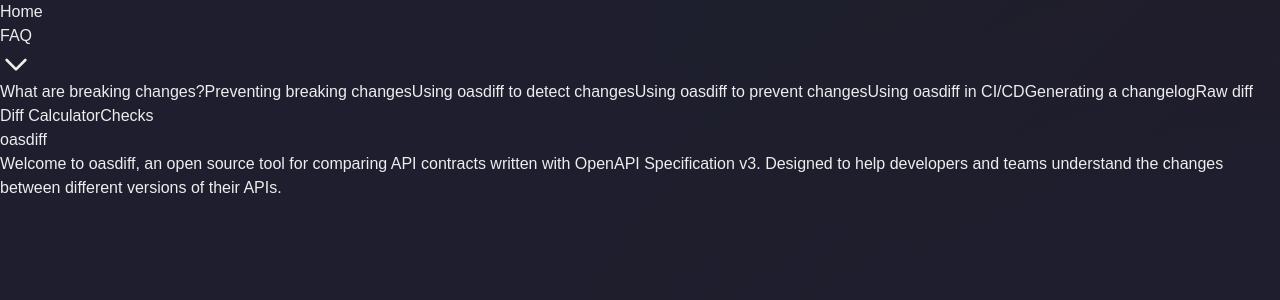
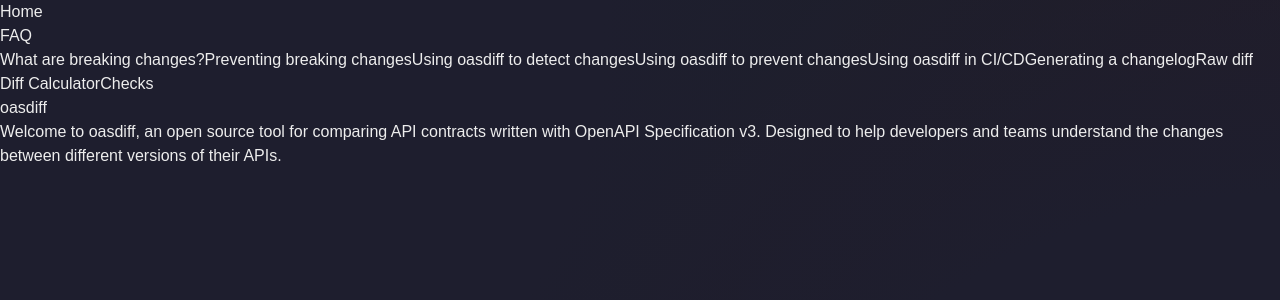
Before and after one commit to oasdiff/w3, a Next.js app: page / in a window 1280 px wide. Shown: the top 300 px of the page. Built offline with nearby package versions, Linux system fonts and the light colour scheme.

Commit message:
click FAQ

```diff
--- a/app/components/MainNav.tsx
+++ b/app/components/MainNav.tsx
@@ -38,14 +38,25 @@
             Home
           </Link>
           <div className="relative group">
+            <div className="flex items-center gap-1">
+              <Link
+                href="/faq"
+                className={`${
+                  pathname === "/faq"
+                    ? "text-emerald-400"
+                    : "text-gray-300 hover:text-emerald-300"
+                } transition-colors font-medium`}
+              >
+                FAQ
+              </Link>
               <button
                 className={`${
                   pathname === "/faq"
                     ? "text-emerald-400"
                     : "text-gray-300 hover:text-emerald-300"
-              } transition-colors font-medium flex items-center gap-1`}
+                } transition-colors`}
+                aria-label="Toggle FAQ menu"
               >
-              FAQ
                 <svg
                   className="w-4 h-4"
                   fill="none"
@@ -60,6 +71,7 @@
                   />
                 </svg>
               </button>
+            </div>
             <div className="absolute top-full left-0 mt-1 py-2 w-64 bg-gray-900/95 backdrop-blur-sm border border-gray-800 rounded shadow-xl opacity-0 invisible group-hover:opacity-100 group-hover:visible transition-all duration-200">
               {faqItems.map((item) => (
                 <button
```
Lines whose indentation alone changed are shown as unchanged.
